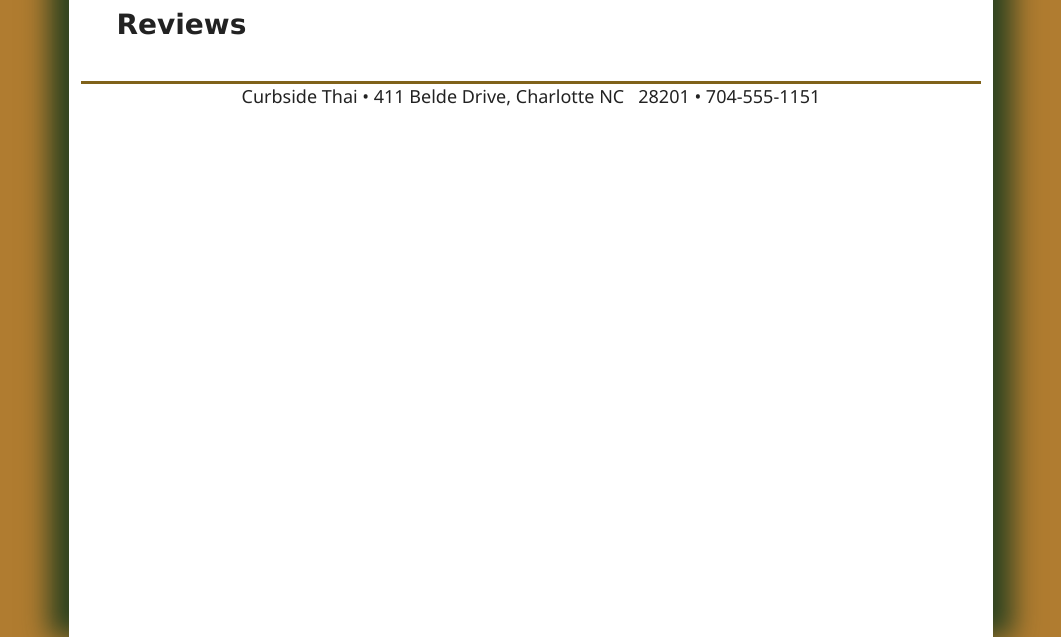
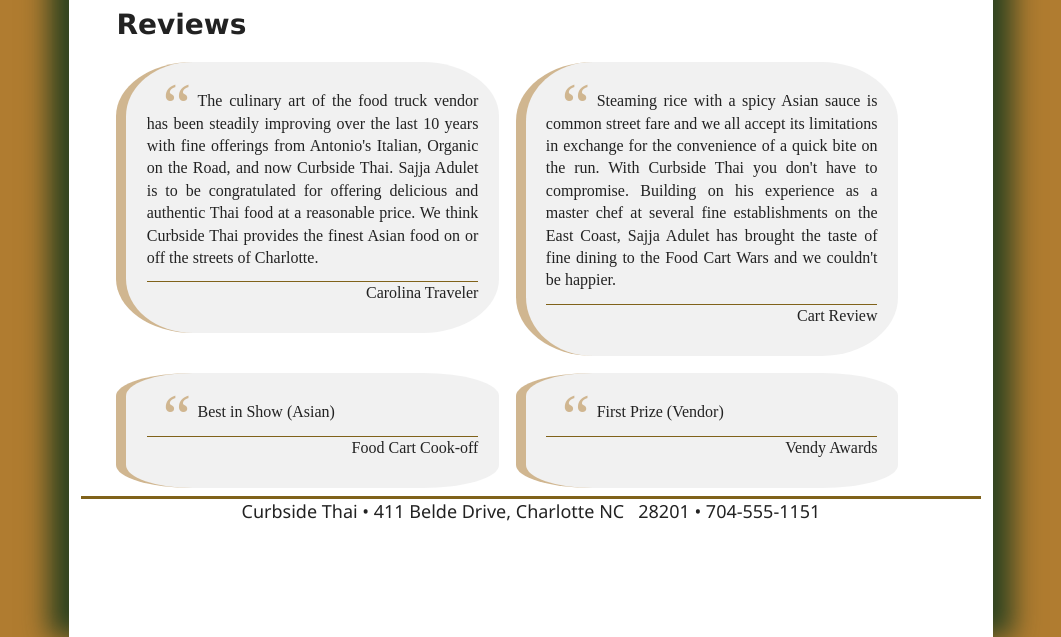
Before and after one commit to Charly1590/miPrimeraPagia, a plain HTML site: page ct_reviews_txt.html in a window 1280 px wide. Shown: the part 163-800 px from the top of the page, without its empty margins (109-1170 px from the left). Drawn offline with Linux system fonts and the light colour scheme.

Commit message:
uso del blokcuote para organizar parrafos

```diff
--- a/ct_reviews_txt.html
+++ b/ct_reviews_txt.html
@@ -25,7 +25,34 @@
   </header>
   <article>
      <h1>Reviews</h1>
-
+    <blockquote>
+       <p>The culinary art of the food truck vendor has been steadily
+         improving over the last 10 years with fine offerings from
+         Antonio's Italian, Organic on the Road, and now Curbside Thai.
+         Sajja Adulet is to be congratulated for offering delicious
+         and authentic Thai food at a reasonable price. We think
+         Curbside Thai provides the finest Asian food on or off
+         the streets of Charlotte.</p>
+         <p>Carolina Traveler</p>
+    </blockquote>
+    <blockquote>
+       <p>Steaming rice with a spicy Asian sauce is common street fare
+         and we all accept its limitations in exchange for the
+         convenience of a quick bite on the run. With Curbside Thai you
+         don't have to compromise. Building on his experience as a
+         master chef at several fine establishments on the East Coast,
+         Sajja Adulet has brought the taste of fine dining to the
+         Food Cart Wars and we couldn't be happier.</p>
+         <p>Cart Review</p>
+    </blockquote>
+    <blockquote>
+       <p>Best in Show (Asian)</p>
+       <p>Food Cart Cook-off</p>
+    </blockquote>
+    <blockquote>
+      <p>First Prize (Vendor)</p>
+      <p>Vendy Awards</p>
+    </blockquote>
   </article>
   <footer>
       Curbside Thai &#8226; 411 Belde Drive, Charlotte NC &nbsp; 28201 &#8226; 704-555-1151
```
